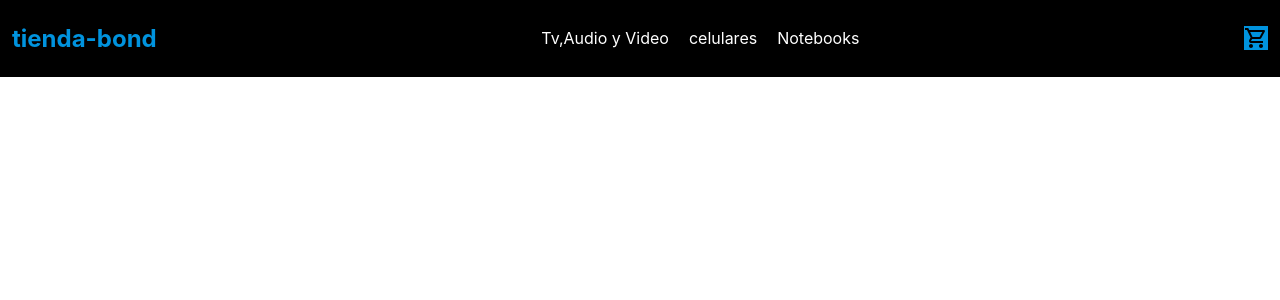
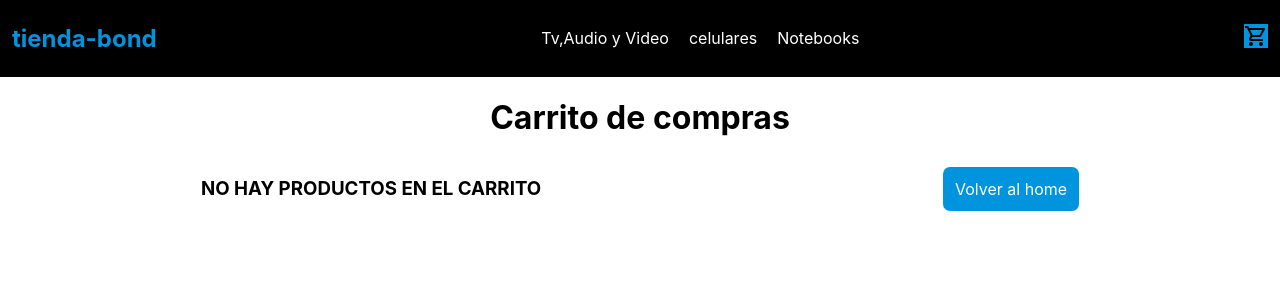
Before and after one commit to nelson009/tienda-bond, a React (Create React App) app: page /cart in a window 1280 px wide. Shown: the top 300 px of the page. Built offline with nearby package versions, Linux system fonts and the light colour scheme.

Commit message:
tecnicas de render

```diff
--- a/src/App.js
+++ b/src/App.js
@@ -2,6 +2,7 @@ import './App.css'
 import { NavBar } from './components/NavBar.js'
 import { ItemListContainer } from './components/ItemListContainer'
 import { ItemDetailContainer } from './components/ItemDetailContainer.js'
+import { Cart } from './components/Cart/Cart'
 import {BrowserRouter as Router,Switch,Route} from "react-router-dom";
 export const App = () => {
   return (
@@ -18,6 +19,9 @@ export const App = () => {
           <Route exact path= '/item/:title'>
             <ItemDetailContainer/>
           </Route>
+          <Route exact path= '/cart'>
+            <Cart/>
+          </Route>
         </Switch>
       </main>
     </Router>
--- /dev/null
+++ b/src/components/Cart/Cart.css
@@ -0,0 +1,17 @@
+.back {
+  padding: 12px;
+  background-color: #0093de;
+  border-radius: 7px;
+  color: white;
+  text-decoration: none;
+}
+
+.detalle-cart {
+  display: flex;
+  align-items: center;
+  justify-content: space-around;
+}
+
+.titulo {
+  text-align: center;
+}
--- /dev/null
+++ b/src/components/Cart/Cart.jsx
@@ -0,0 +1,43 @@
+import React, { useContext } from "react"
+import { CartContext } from "../../context/cartContext"
+import cancelar from '../../assets/icons/eliminar.png'
+import { Link } from "react-router-dom"
+import './Cart.css'
+
+const Cart = () => {
+    const {cart,removeItem,clear} = useContext(CartContext)
+    console.log(cart)
+
+    const totalPrecio = () => {
+        if(cart.length > 0){
+        let precioTotal= cart.map(((obj) =>(obj.item.price * obj.quantity)))
+        return precioTotal.reduce((acumulado,item)=>acumulado+item,0)
+        }
+    }
+    console.log(removeItem)
+    return(
+        <>
+            <h1 className='titulo'>Carrito de compras</h1>
+            {!cart.length?
+            <div className='detalle-cart'>
+            <h3>NO HAY PRODUCTOS EN EL CARRITO</h3>
+            <Link to='/' className= 'back'>Volver al home</Link>
+            </div>
+            :
+        <>
+            ({cart.map((obj)=>
+            <div key={obj.item.id} className='detalle-cart'>
+                <img src={obj.item.pictureMini} alt='imagen del producto'/>
+                <h4>{obj.item.title} (X{obj.quantity}) ${(obj.item.price)*(obj.quantity)}</h4>
+                <img  src={cancelar} alt='cart' height='30px' width='30px' onClick={()=>removeItem(obj.item.id)}/>
+            </div>)}
+            <div className='detalle-cart'>
+                <button onClick={clear} >Eliminar productos</button>
+                <h3>Total: ${totalPrecio()}</h3>
+            </div>)
+        </>
+            }
+        </>
+    )
+}
+export { Cart }
--- a/src/components/CartWidget.js
+++ b/src/components/CartWidget.js
@@ -1,9 +1,32 @@
-import React from 'react'
+/* eslint-disable react-hooks/exhaustive-deps */
+import React, { useContext,useEffect,useState } from 'react'
 import './navbar.css'
-import cart from '../assets/icons/cart.svg'
+import imgCart from '../assets/icons/cart.svg'
+import { CartContext } from '../context/cartContext'
+import { Link } from 'react-router-dom'
+
 const CartWidget = () => {
+
+    const {cart} = useContext(CartContext)
+    const [cantidadCart,setCantidadCart] = useState(0)
+    const sumaCart = () => {
+
+        if(cart.length > 0){
+            let sumaCantidad = 0
+            // cart.map((obj) => {
+            cart.forEach((obj) => {
+            return setCantidadCart(sumaCantidad += obj.quantity)
+            })
+        }
+    }
+    useEffect(()=>{
+        sumaCart()
+    },[cart])
+
     return(
-        <img className= 'cart' src={cart} alt='Cart'/>
+        <>
+        <Link to='/cart' className= 'link'><div className={cart.length > 0?'carrito-suma': 'carrito-invisible'}>{cantidadCart}</div><img className= 'cart' src={imgCart} alt='Cart' /></Link>
+        </>
     )
 }
 
--- a/src/components/ItemDetail.js
+++ b/src/components/ItemDetail.js
@@ -25,7 +25,7 @@ const ItemDetail = ({item}) => {
             </div>
             {valorGuardado?
             (<div className= "contador">
-                <Link  to='/cart '><button >Terminar mi compra</button></Link>
+                <Link  to='/cart'><button >Terminar mi compra</button></Link>
             </div>):
             // (<ItemCount stock = {5} initial = {1} onAdd={onAdd} />)}
             (<ItemCount stock = {5} initial = {1} onAdd={onAdd}/>)}
--- a/src/components/ItemListContainer.js
+++ b/src/components/ItemListContainer.js
@@ -14,7 +14,7 @@ const ItemListContainer = () => {
                 resolve(
                     categoryId ? catalogo.filter((item) => item.categoryId === categoryId) : catalogo
                )
-            }, 2000)
+            },500)
         })
         getItems.then(
             (producto) =>{
--- a/src/components/navbar.css
+++ b/src/components/navbar.css
@@ -5,7 +5,15 @@
   align-items: center;
   padding: 4px 12px;
 }
-
+.carrito-suma {
+  background-color: white;
+  border-radius: 10px;
+  padding-right: 7px;
+  padding-left: 6px;
+}
+.carrito-invisible {
+  display: none;
+}
 .navbar .categories {
   display: flex;
   justify-content: center;
--- a/src/context/cartContext.jsx
+++ b/src/context/cartContext.jsx
@@ -3,14 +3,10 @@ import { createContext,useState } from "react";
 export const CartContext = createContext()
 
 export const CartProvider = ({children}) => {
-    //  const agregarItem = (ite,quantity) => {
-    //     setCart([...cart,{ite,quantity}])
-    // }
     const [cart, setCart] = useState ([])
     const isInCart = (id) => {
       return cart.some((obj)=> obj.item.id === id )
     }
-    console.log(cart)
     const addItem = (item,quantity)=> {
         if(isInCart(item.id)){
             const object = cart.find(obj => obj.item.id === item.id)
@@ -25,13 +21,13 @@ export const CartProvider = ({children}) => {
     const addInCart = (obj)=>{
         setCart([...cart, obj])
     }
-
-    const removeItem = (itemId) =>{
-        let removerElemento = cart.findIndex((obj)=> obj.item.id ===itemId)
-        cart.splice(removerElemento,1)
+      const removeItem = (itemId) => {
+        const newCart = cart.filter( item => item.item.id !== itemId)
+        setCart(newCart)
     }
-    const clear= () =>cart.splice(0)
-
+    const clear= () =>{
+        setCart([])
+        }
     return (
         <CartContext.Provider value ={{addItem,clear,removeItem,cart}}>{children}</CartContext.Provider>
     )
--- a/src/data/detalle.json
+++ b/src/data/detalle.json
@@ -1,25 +1,27 @@
 [
     {
-        "id" : "2",
+        "id" : "0",
         "descripcion" : "Características de la imagen:Al ampliar el espectro de colores, TRILUMINOS, con la tecnología de nuestros procesadores X1, reproduce más colores que un televisor convencional. Analiza y procesa los datos de cada imagen para hacer los colores aún más naturales y precisos, por lo que las imágenes son más realistas que nunca.Disfruta de increíbles imágenes en 4K, ricas en detalles y texturas reales, con la tecnología exclusiva de nuestro 4K HDR Processor X1™. Las imágenes grabadas en 2K e incluso en Full HD se mejoran a una resolución cercana a 4K mediante 4K X-Reality™ PRO con una exclusiva base de datos 4K.",
         "title": "sony tv 55 4k xbr55x805H",
-        "price" : "$170.999" ,
-        "pictureUrl" : "https://images.fravega.com/s250/cd3fdb40dca9522c7df326678ad356d5.jpg.webp"
+        "price" : "170999" ,
+        "pictureUrl" : "https://images.fravega.com/s250/cd3fdb40dca9522c7df326678ad356d5.jpg.webp",
+        "pictureMini" : "https://fravega.vteximg.com.br/arquivos/ids/10462091-100-100/smart-tv-55-4k-uhd-sony-xbr-55x805h-50012703.jpg?v=637472801507230000"
 
     },
     {
-         "id" : "3" ,
+         "id" : "1" ,
         "descripcion" : "Descripción: Experimentá su diseño El Galaxy A32 presenta un diseño ergonómico, elegante y delgado. Con la pantalla de 6.4 vas a poder sumergirte en tus juegos y videos favoritos. Además, con su tecnología Super AMOLED, de extremo a extremo, con un marco casi inexistente, el Galaxy A32 rediseña tus momentos de entretenimiento. Su resolución es de 1080 x 2400p (FHD+).",
         "title": "Celular Samsung Galaxy A32",
-        "price" : "$42.999" ,
-        "pictureUrl" : "https://images.fravega.com/s250/a17ab6f3ad0b86f06376c0947efe88f5.jpg"
-
+        "price" : "42999" ,
+        "pictureUrl" : "https://images.fravega.com/s250/a17ab6f3ad0b86f06376c0947efe88f5.jpg",
+        "pictureMini" : "https://fravega.vteximg.com.br/arquivos/ids/12377998-100-100/celular-libre-samsung-galaxy-a32-blanco-781678.jpg?v=637610891695070000"
     },
-    {   "id" : "4",
+    {   "id" : "2",
         "descripcion" : "Sombras de Turing Con la ejecución simultánea de operaciones de punto flotante y números enteros, tecnología de sombreado adaptativo y una nueva arquitectura de memoria unificada con el doble de caché que su predecesor, los sombreadores Turing permiten incrementos increíbles en el rendimiento en los juegos de hoy.",
         "title" : "Notebook Gamer ASUS TUF FX506 15.6 Core i5 10300H GTX 1650Ti 4GB 512GB Win10 144Hz",
-        "price" : "$150.760",
-        "pictureUrl" : "https://www.venex.com.ar/products_images/1611857711_1603554208_1597178093_1596831118_09_4.jpg"
+        "price" : "150760",
+        "pictureUrl" : "https://www.venex.com.ar/products_images/1611857711_1603554208_1597178093_1596831118_09_4.jpg",
+        "pictureMini" : "https://compragamer.net/pga/imagenes_publicadas/compragamer_Imganen_general_26624_Notebook_Gamer_ASUS_TUF_FX506_15.6__Core_i5_10300H_GTX_1650Ti_4GB_512GB_Win10_144Hz_e99a3a4a-mini.jpg"
 
     }
 ]
--- a/src/data/items.json
+++ b/src/data/items.json
@@ -1,21 +1,21 @@
 [
 
     {
-        "id": 2,
+        "id": 0,
         "title": "sony tv 55 4k xbr55x805H",
         "price" : "$170.999" ,
         "pictureUrl" : "https://images.fravega.com/s250/cd3fdb40dca9522c7df326678ad356d5.jpg",
         "categoryId": "Tv-Audio-Video"
     },
     {
-        "id": 3,
+        "id": 1,
         "title": "Celular Samsung Galaxy A32",
         "price" : "$42.999" ,
         "pictureUrl" : "https://images.fravega.com/s250/a17ab6f3ad0b86f06376c0947efe88f5.jpg",
         "categoryId": "celulares"
     },
     {
-        "id": 4,
+        "id": 2,
         "title": "Notebook Gamer ASUS TUF FX506 15.6 Core i5 10300H GTX 1650Ti 4GB 512GB Win10 144Hz",
         "price" : "$150.760" ,
         "pictureUrl" : "https://compragamer.net/pga/imagenes_publicadas/compragamer_Imganen_general_26624_Notebook_Gamer_ASUS_TUF_FX506_15.6__Core_i5_10300H_GTX_1650Ti_4GB_512GB_Win10_144Hz_e99a3a4a-med.jpg",
```
Also changed, not shown: src/assets/icons/eliminar.png (added).
